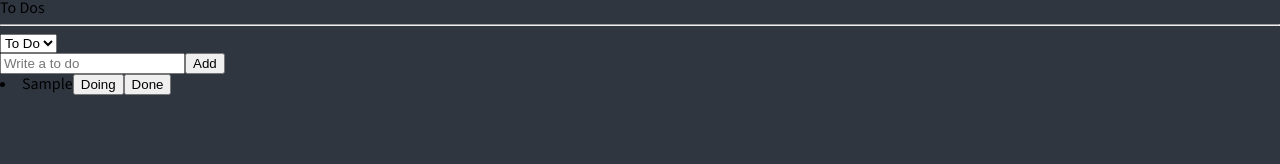
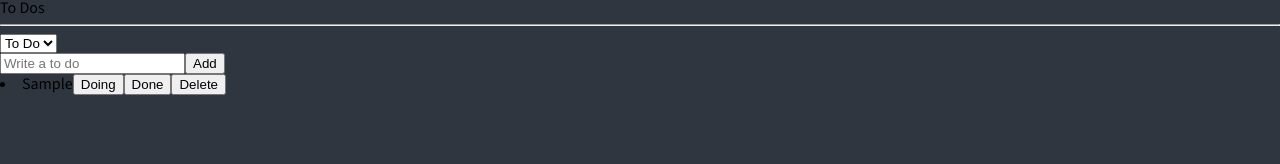
Before and after one commit to systic2/react-masterclass, a React (Create React App) app: page / in a window 1280 px wide. Both pictures are taken after typing "Sample" into the empty fields and a click on the button "Add". Shown: the top 164 px of the page. Built offline with nearby package versions, Linux system fonts and the light colour scheme.

Commit message:
Recap and Challenge Delete Button

```diff
--- a/src/components/ToDo.tsx
+++ b/src/components/ToDo.tsx
@@ -11,6 +11,12 @@ function ToDo({ text, category, id }: IToDo) {
       const targetIndex = oldToDos.findIndex((toDo) => toDo.id === id);
       const oldToDo = oldToDos[targetIndex];
       const newToDo = { text: text, id: id, category: name as any };
+      if (name === "DEL") {
+        return [
+          ...oldToDos.slice(0, targetIndex),
+          ...oldToDos.slice(targetIndex + 1),
+        ];
+      }
       return [
         ...oldToDos.slice(0, targetIndex),
         newToDo,
@@ -36,6 +42,9 @@ function ToDo({ text, category, id }: IToDo) {
           Done
         </button>
       )}
+      <button name="DEL" onClick={onClick}>
+        Delete
+      </button>
     </li>
   );
 }
```
